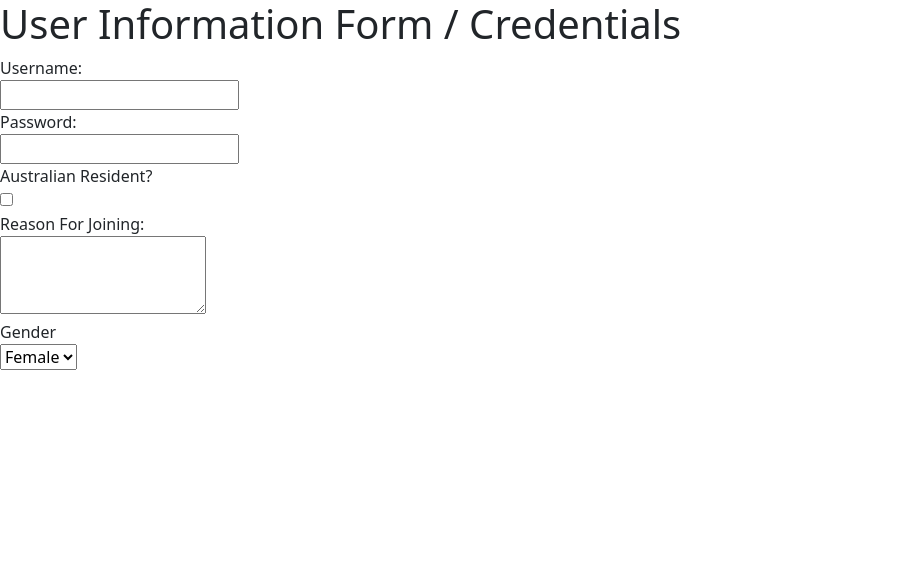
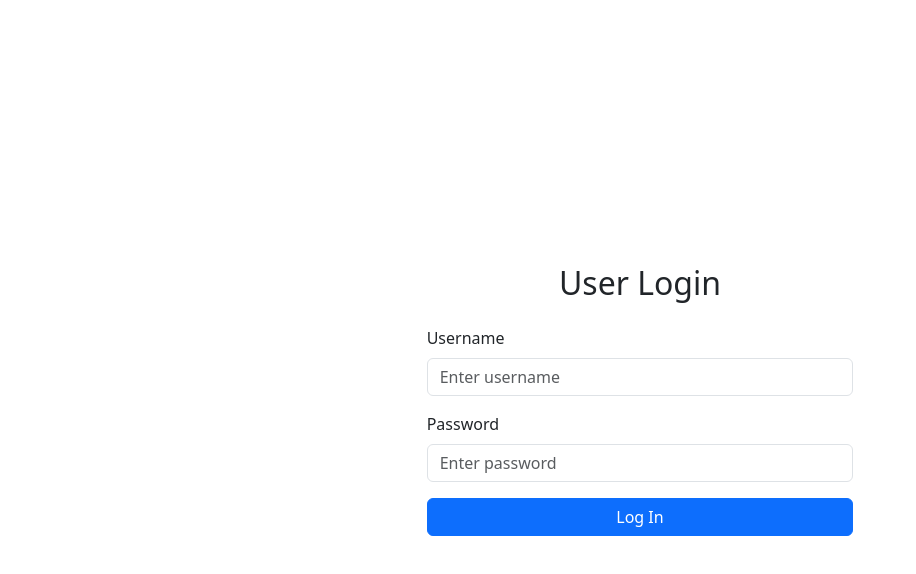
Before and after one commit to ylia0127-byte/badminton-for-health, a Vue app: page / in a window 1280 px wide. Shown: the top 574 px of the page, without its empty margins (0-916 px from the left). Built offline with nearby package versions, Linux system fonts and the light colour scheme.

Commit message:
login page version 1

```diff
--- a/src/components/Form.vue
+++ b/src/components/Form.vue
@@ -1,33 +1,91 @@
 <template>
-  <div class="form">
-    <h1>User Information Form / Credentials</h1>
-    <form>
-      <label for="username">Username:</label><br />
-      <input type="text" id="username" name="username" /><br />
+  <div class="d-flex align-items-center justify-content-center vh-100">
+    <div class="col-md-6 col-lg-4">
+      <h2 class="text-center mb-4">User Login</h2>
+      <form @submit.prevent="validateForm">
+        <!-- Username -->
+        <div class="mb-3">
+          <label for="username" class="form-label">Username</label>
+          <input
+            id="username"
+            v-model="username"
+            type="text"
+            class="form-control"
+            placeholder="Enter username"
+            @blur="validateUsername"
+          />
+          <div v-if="errors.username" class="text-danger small mt-1">
+            {{ errors.username }}
+          </div>
+        </div>
 
-      <label for="password">Password:</label><br />
-      <input type="password" id="password" name="password" /><br />
+        <!-- Password -->
+        <div class="mb-3">
+          <label for="password" class="form-label">Password</label>
+          <input
+            id="password"
+            v-model="password"
+            type="password"
+            class="form-control"
+            placeholder="Enter password"
+            @blur="validatePassword(true)"
+          />
+          <div v-if="errors.password" class="text-danger small mt-1">
+            {{ errors.password }}
+          </div>
+        </div>
 
-      <label for="isAustralian">Australian Resident?</label><br />
-      <input type="checkbox" id="isAustralian" name="isAustralian" /><br />
-
-      <label for="reason">Reason For Joining:</label><br />
-      <textarea id="reason" name="reason" rows="3"></textarea><br />
-
-      <label for="gender">Gender</label><br />
-      <select id="gender">
-        <option value="female">Female</option>
-        <option value="male">Male</option>
-        <option value="other">Other</option>
-      </select>
-    </form>
+        <!-- Submit Button -->
+        <button class="btn btn-primary w-100" type="submit">Log In</button>
+      </form>
+    </div>
   </div>
 </template>
 
 <script setup>
-// Our logic will go here
+import { ref } from 'vue'
+
+const username = ref('')
+const password = ref('')
+const errors = ref({ username: null, password: null })
+
+const validateUsername = () => {
+  if (!username.value.trim()) {
+    errors.value.username = 'Username cannot be empty.'
+  } else {
+    errors.value.username = null
+  }
+}
+
+const validatePassword = (blur = false) => {
+  const value = password.value
+  const hasUppercase = /[A-Z]/.test(value)
+  const hasLowercase = /[a-z]/.test(value)
+  const hasNumber = /[0-9]/.test(value)
+
+  if (!hasUppercase) {
+    if (blur) errors.value.password = 'Password must contain at least one uppercase letter.'
+  } else if (!hasLowercase) {
+    if (blur) errors.value.password = 'Password must contain at least one lowercase letter.'
+  } else if (!hasNumber) {
+    if (blur) errors.value.password = 'Password must contain at least one number.'
+  } else {
+    errors.value.password = null
+  }
+}
+
+const validateForm = () => {
+  validateUsername()
+  validatePassword(true)
+
+  if (!errors.value.username && !errors.value.password) {
+    console.log('Form is valid, ready for backend.')
+  }
+}
 </script>
 
 <style scoped>
-/* Our logic will go here*/
+.vh-100 {
+  height: 100vh;
+}
 </style>
```
